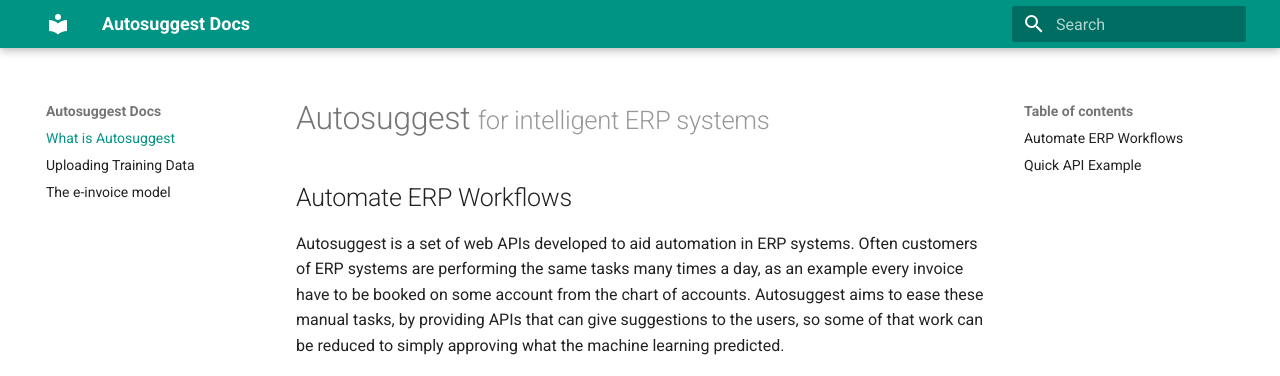
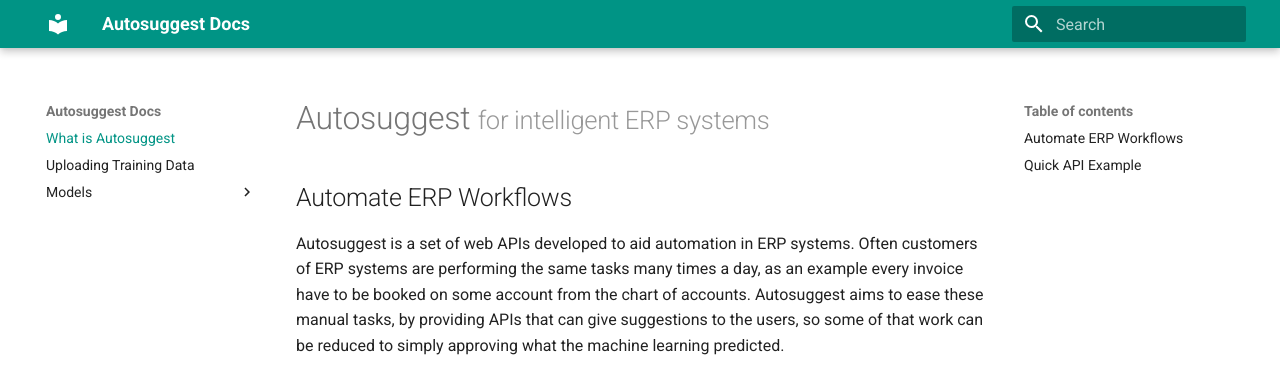
Before and after one commit to e-conomic/vml-docs, an MkDocs documentation site: the page built from docs/index.md, in a window 1280 px wide. Shown: the top 376 px of the page. Built offline with MkDocs 1.6.1 and Material for MkDocs 9.7.7, drawn with Linux system fonts in a browser that asks for light colours; old or Windows-style settings are respelled for this version of MkDocs.

Commit message:
Moved EIL docs into a model section

```diff
--- a/mkdocs.yml
+++ b/mkdocs.yml
@@ -2,7 +2,8 @@
 pages:
     - What is Autosuggest: index.md
     - Uploading Training Data: data_upload.md
-    - The e-invoice model: einvoice_model.md
+    - Models:
+      - Electronic Invoice Line: einvoice_model.md
 theme:
   name: 'material'
   custom_dir: 'theme'
```
